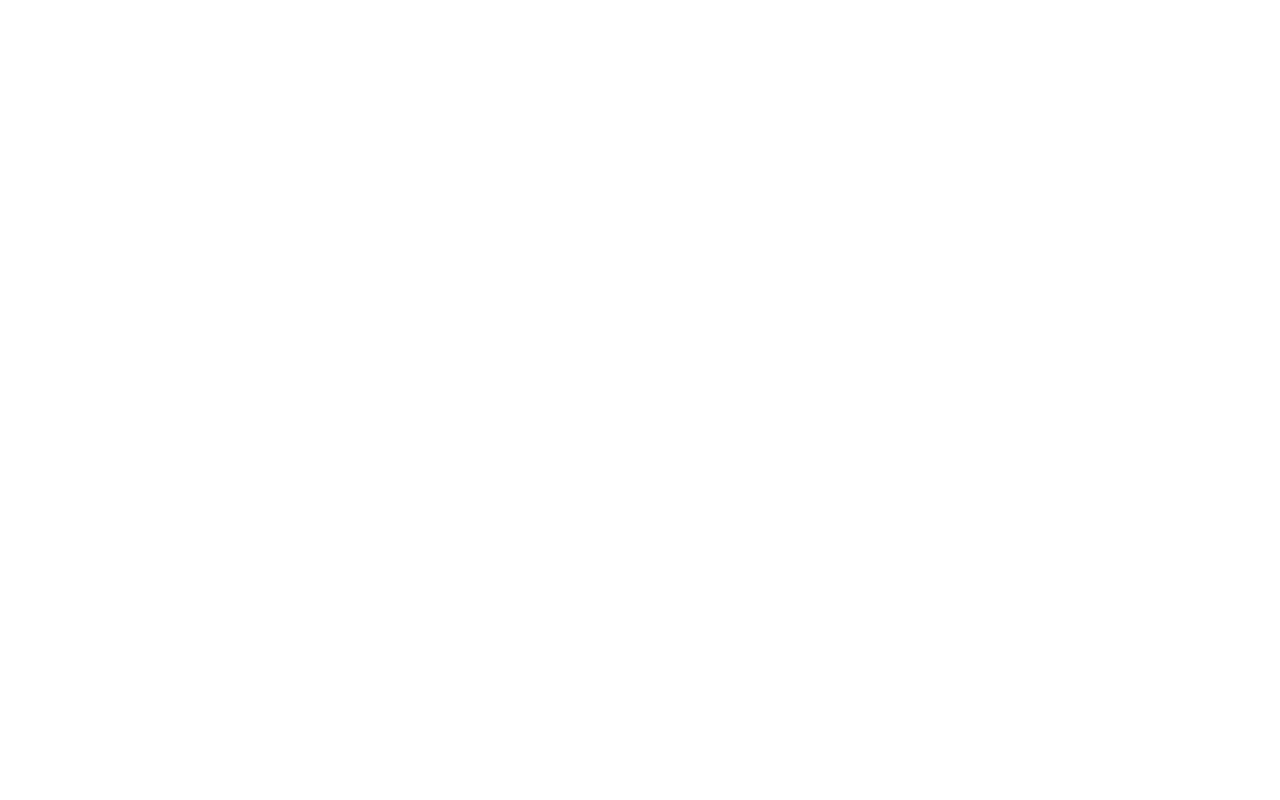
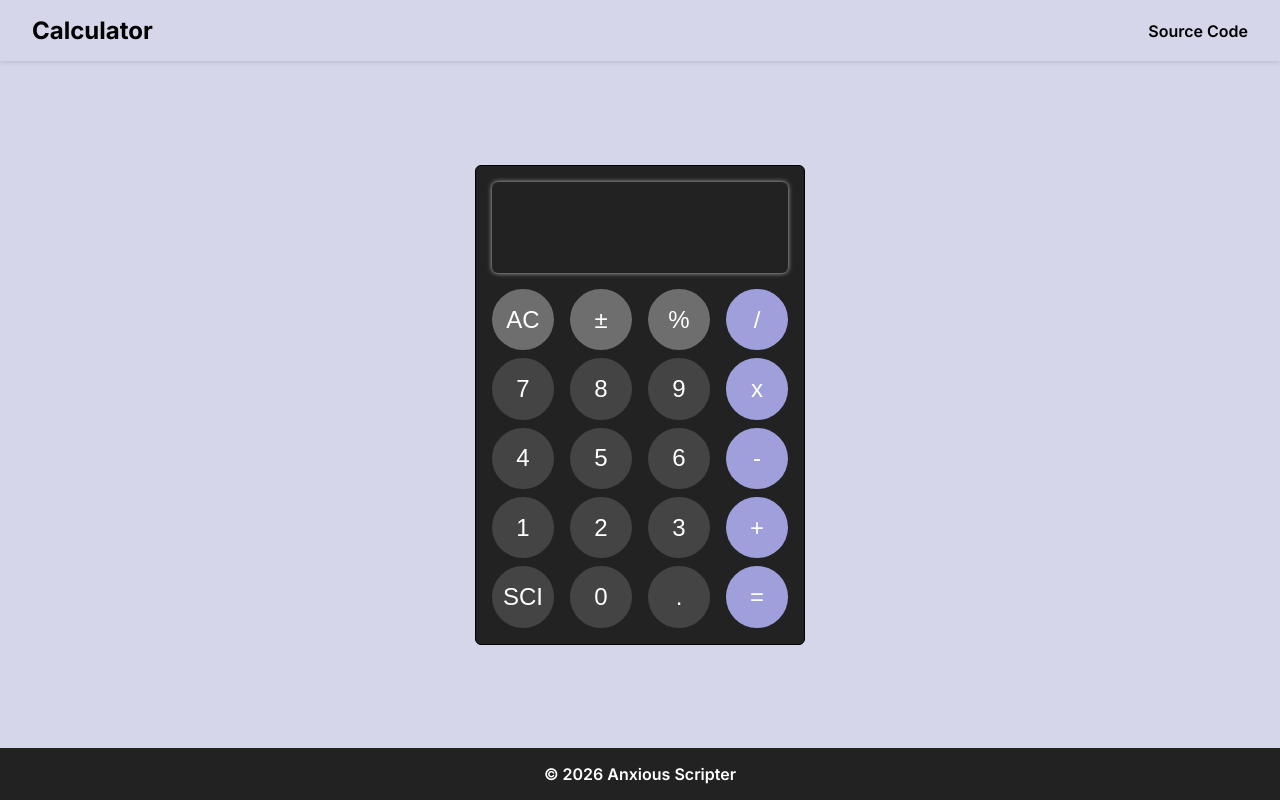
Before and after one commit to anxiousscripter/odin-project-calculator, a plain HTML site: page index.html in a window 1280 px wide. Drawn offline with Linux system fonts and the light colour scheme.

Commit message:
Style: Calculator

```diff
--- a/css/style.css
+++ b/css/style.css
@@ -0,0 +1,135 @@
+@import url('https://fonts.googleapis.com/css2?family=Inter:ital,opsz,wght@0,14..32,100..900;1,14..32,100..900&display=swap');
+
+:root {
+	/* fonts */
+	--font-style-main: 'Inter', sans-serif;
+}
+
+* {
+	box-sizing: border-box;
+	margin: 0;
+	padding: 0;
+}
+
+body {
+	font-family: var(--font-style-main);
+	min-height: 100vh;
+	background-color: #d6d6eb;
+	display: flex;
+	flex-direction: column;
+}
+
+header {
+	padding: 1rem 2rem;
+	box-shadow: 0 1px 5px rgba(0, 0, 0, 0.15);
+}
+
+header .wrapper {
+	display: flex;
+	justify-content: space-between;
+	align-items: center;
+}
+
+a {
+	text-decoration: none;
+	color: #000;
+	font-weight: 600;
+	transition: color 0.2s;
+}
+
+a:hover {
+	color: #ffffff;
+}
+
+main {
+	flex: 1;
+	display: flex;
+}
+
+main .wrapper {
+	flex: 1;
+	display: flex;
+	justify-content: center;
+	align-items: center;
+}
+
+.calculator-body {
+	border: 1px solid #000;
+	border-radius: 6px;
+	min-width: 330px;
+	min-height: 480px;
+	background-color: #222;
+	color: #fff;
+	padding: 1rem;
+	display: flex;
+	flex-direction: column;
+	gap: 1rem;
+}
+
+.screen {
+	flex: 1 0 50px;
+	box-shadow: 0 0 5px rgba(255, 255, 255, 0.7);
+	border-radius: 6px;
+	padding-right: 0.5rem;
+	display: flex;
+	flex-direction: column;
+	justify-content: center;
+	align-items: end;
+	gap: 1rem;
+}
+
+.input-field {
+	font-size: 1.5rem;
+}
+
+.result-field {
+	color: #e2e2e2;
+	font-size: 1.2rem;
+}
+
+.keypad {
+	flex: 4;
+	display: flex;
+	flex-direction: column;
+	justify-content: space-around;
+	gap: 0.5rem;
+}
+
+.keypad-row {
+	flex: 1;
+	gap: 1rem;
+	display: flex;
+}
+
+button {
+	flex: 1;
+	border: none;
+	border-radius: 50%;
+	background-color: #444;
+	color: inherit;
+	font-size: 1.5rem;
+	cursor: pointer;
+}
+
+button:active {
+	opacity: 0.8;
+}
+
+.keypad-row:first-child button {
+	background-color: rgb(110, 110, 110);
+}
+
+.keypad .keypad-row .btn-operator {
+	background-color: #9fa0db;
+}
+
+footer {
+	background-color: #222;
+	color: #fff;
+	padding: 1rem;
+}
+
+.copyright {
+	text-align: center;
+	font-weight: 600;
+}
--- a/index.html
+++ b/index.html
@@ -7,6 +7,57 @@
 		<link rel="stylesheet" href="./css/style.css" />
 	</head>
 	<body>
+		<header>
+			<div class="wrapper">
+				<h2>Calculator</h2>
+				<a href="">Source Code</a>
+			</div>
+		</header>
+		<main>
+			<div class="wrapper">
+				<div class="calculator-body">
+					<div class="screen">
+						<p class="input-field"></p>
+						<p class="result-field"></p>
+					</div>
+					<div class="keypad">
+						<div class="keypad-row">
+							<button>AC</button>
+							<button>&PlusMinus;</button>
+							<button>&percnt;</button>
+							<button class="btn-operator btn-divide">/</button>
+						</div>
+						<div class="keypad-row">
+							<button>7</button>
+							<button>8</button>
+							<button>9</button>
+							<button class="btn-operator btn-multiply">x</button>
+						</div>
+						<div class="keypad-row">
+							<button>4</button>
+							<button>5</button>
+							<button>6</button>
+							<button class="btn-operator btn-subtract">-</button>
+						</div>
+						<div class="keypad-row">
+							<button>1</button>
+							<button>2</button>
+							<button>3</button>
+							<button class="btn-operator btn-add">+</button>
+						</div>
+						<div class="keypad-row">
+							<button>SCI</button>
+							<button>0</button>
+							<button>.</button>
+							<button class="btn-operator btn-equals">=</button>
+						</div>
+					</div>
+				</div>
+			</div>
+		</main>
+		<footer>
+			<p class="copyright">&copy; 2026 Anxious Scripter</p>
+		</footer>
 		<script src="./js/main.js"></script>
 	</body>
 </html>
--- a/js/main.js
+++ b/js/main.js
@@ -1,3 +1,7 @@
+const num1 = document.querySelector(''); // to be selected later
+const num2 = document.querySelector(''); // to be selected later
+const operator = document.querySelector(''); // to be selected later
+
 function add(num1, num2) {
 	return num1 + num2;
 }
```
Also changed, not shown: 1 other file.
